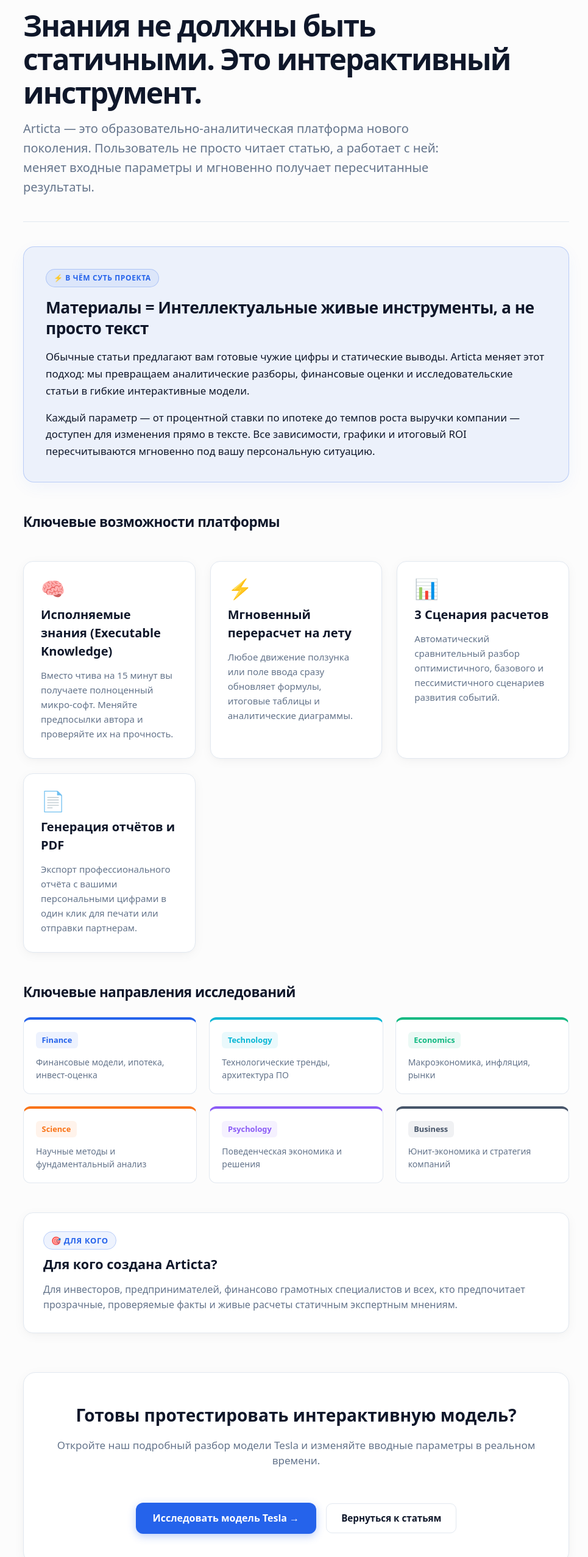
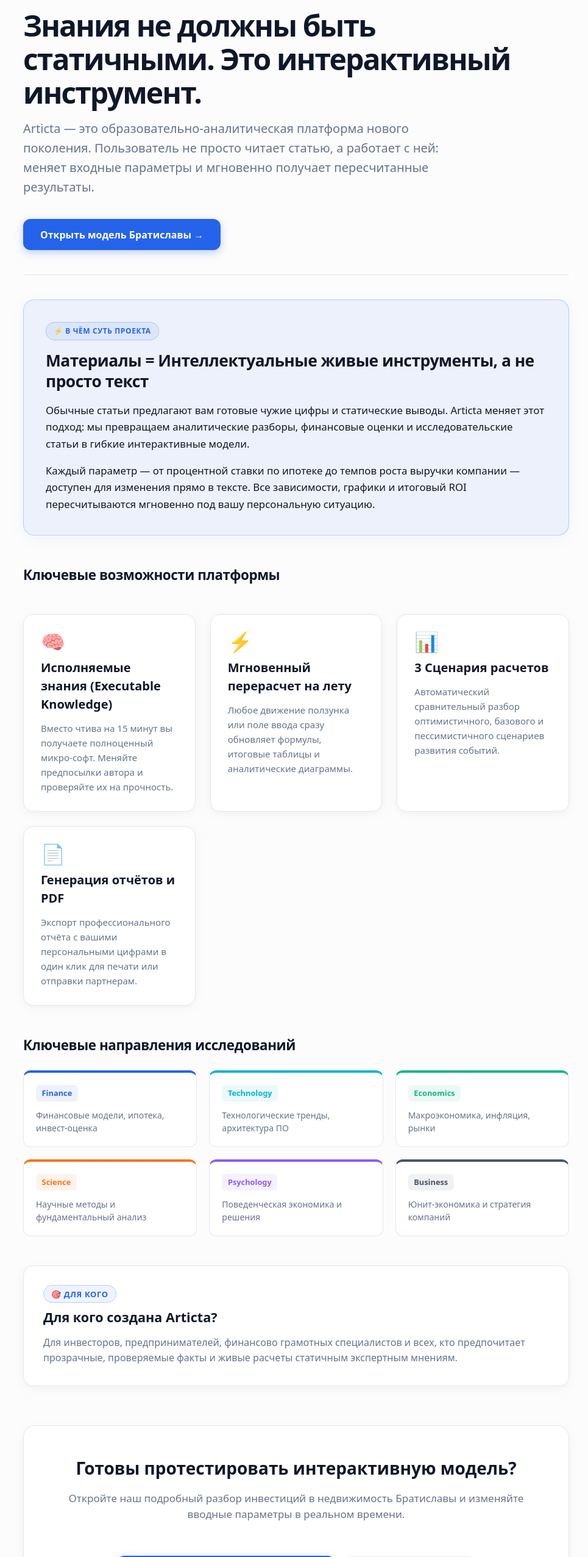
Before and after one commit to OLLEZHIK/Articta, a Next.js app: page /about in a window 1280 px wide. Shown: the part 247-2800 px from the top of the page at 61% size, without its empty margins (154-1119 px from the left). Built offline with nearby package versions, Linux system fonts and the light colour scheme.

Commit message:
Update top and bottom CTA buttons to link to Bratislava article

```diff
--- a/app/about/page.tsx
+++ b/app/about/page.tsx
@@ -11,6 +11,7 @@
     heroTitle: "Знания не должны быть статичными. Это интерактивный инструмент.",
     heroLead:
       "Articta — это образовательно-аналитическая платформа нового поколения. Пользователь не просто читает статью, а работает с ней: меняет входные параметры и мгновенно получает пересчитанные результаты.",
+    heroCta: "Открыть модель Братиславы →",
 
     langLabel: "Язык контента:",
 
@@ -61,8 +62,8 @@
       "Для инвесторов, предпринимателей, финансово грамотных специалистов и всех, кто предпочитает прозрачные, проверяемые факты и живые расчеты статичным экспертным мнениям.",
 
     ctaTitle: "Готовы протестировать интерактивную модель?",
-    ctaText: "Откройте наш подробный разбор модели Tesla и изменяйте вводные параметры в реальном времени.",
-    ctaBtn: "Исследовать модель Tesla →",
+    ctaText: "Откройте наш подробный разбор инвестиций в недвижимость Братиславы и изменяйте вводные параметры в реальном времени.",
+    ctaBtn: "Исследовать модель Братиславы →",
     ctaSecondaryBtn: "Вернуться к статьям",
   },
 
@@ -71,6 +72,7 @@
     heroTitle: "Vedomosti nemajú byť statické. Sú interaktívnym nástrojom.",
     heroLead:
       "Articta je vzdelávacia a analytická platforma novej generácie. Používateľ článok len nečíta, ale aktívne s ním pracuje: mení vstupné parametre a okamžite získava prepočítané výsledky.",
+    heroCta: "Otvoriť model Bratislava →",
 
     langLabel: "Jazyk obsahu:",
 
@@ -121,8 +123,8 @@
       "Pre investorov, podnikateľov, finančných analytikov a všetkých, ktorí uprednostňujú transparentné overiteľné fakty a živé výpočty pred statickými názormi.",
 
     ctaTitle: "Pripravení vyskúšať prvý interaktívny model?",
-    ctaText: "Otvorte náš model Tesla a zmeňte vstupné hodnoty v reálnom čase.",
-    ctaBtn: "Preskúmať model Tesla →",
+    ctaText: "Otvorte náš podrobný rozbor investície do nehnuteľností v Bratislave a zmeňte vstupné parametre v reálnom čase.",
+    ctaBtn: "Preskúmať model Bratislava →",
     ctaSecondaryBtn: "Späť na články",
   },
 
@@ -131,6 +133,7 @@
     heroTitle: "Knowledge is not static. It's an interactive tool.",
     heroLead:
       "Articta is a next-generation educational and analytical platform. Users don't just read articles — they actively interact with them by tweaking input parameters and watching recalculated results live.",
+    heroCta: "Open Bratislava Model →",
 
     langLabel: "Content Language:",
 
@@ -181,8 +184,8 @@
       "For investors, analysts, founders, and curious minds who value verifiable facts and dynamic modeling over static opinion pieces.",
 
     ctaTitle: "Ready to explore your first interactive model?",
-    ctaText: "Check out our Tesla Valuation Model and start tweaking assumptions live.",
-    ctaBtn: "Explore Tesla Model →",
+    ctaText: "Open our detailed Bratislava Real Estate Investment model and start tweaking assumptions live.",
+    ctaBtn: "Explore Bratislava Model →",
     ctaSecondaryBtn: "Browse Articles",
   },
 };
@@ -218,6 +221,11 @@
           <span className="static-badge">{content.badge}</span>
           <h1 className="static-title">{content.heroTitle}</h1>
           <p className="static-lead">{content.heroLead}</p>
+          <div className="about-cta-buttons" style={{ marginTop: "1.25rem" }}>
+            <Link href="/articles/bratislava" className="static-primary-btn">
+              {content.heroCta}
+            </Link>
+          </div>
         </div>
 
         <hr className="article-divider" />
@@ -271,7 +279,7 @@
           <h2>{content.ctaTitle}</h2>
           <p>{content.ctaText}</p>
           <div className="about-cta-buttons">
-            <Link href="/articles/tesla" className="static-primary-btn">
+            <Link href="/articles/bratislava" className="static-primary-btn">
               {content.ctaBtn}
             </Link>
             <Link href="/" className="about-secondary-btn">
```
